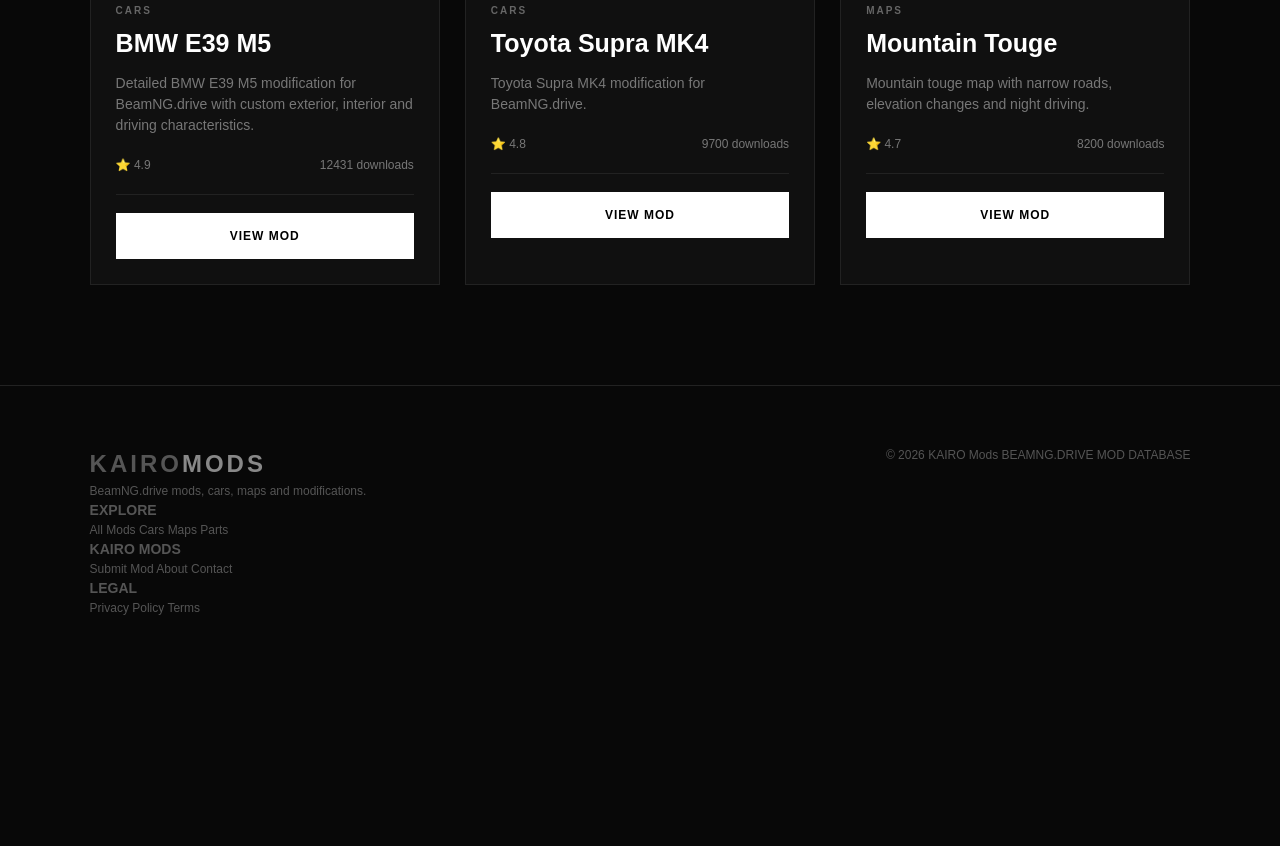
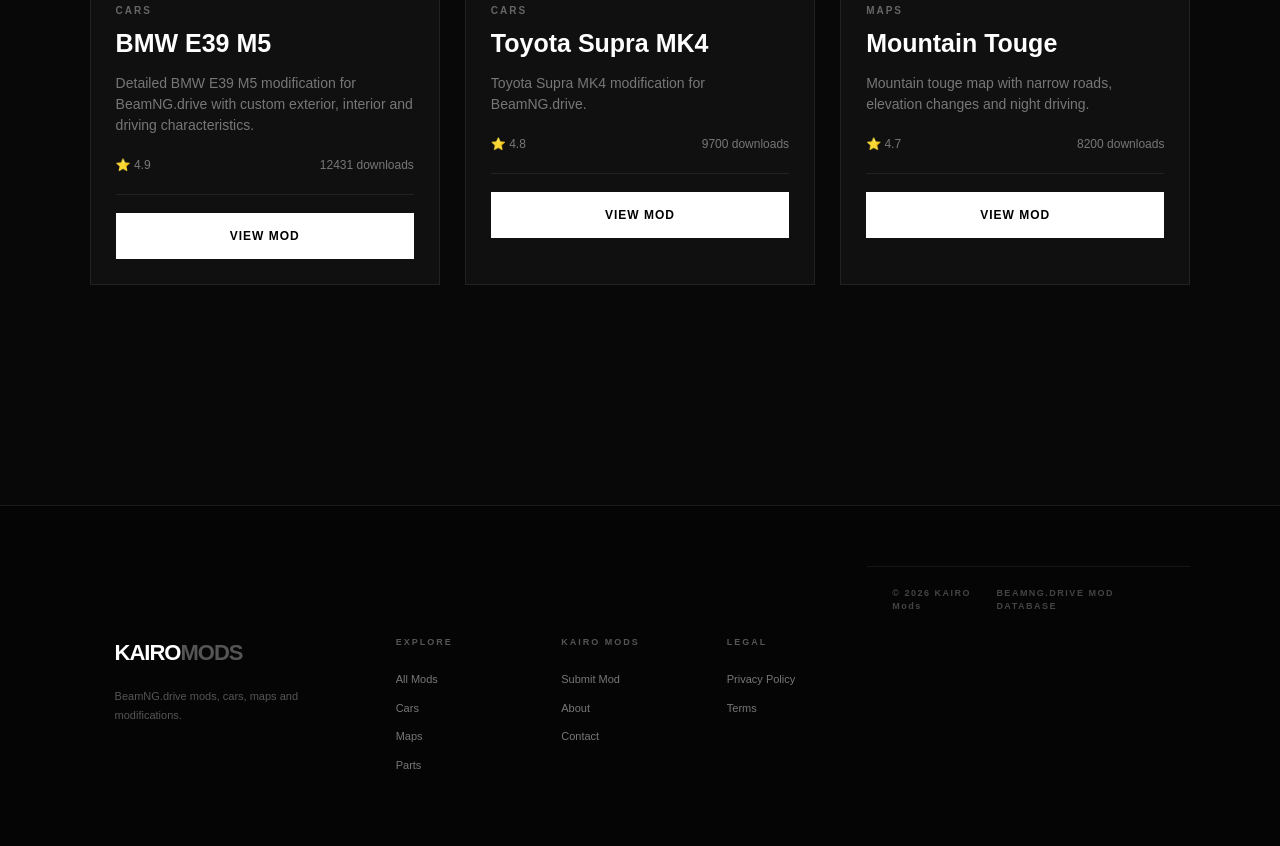
Before and after one commit to Danra1/kairo-mods, a plain HTML site: page index.html in a window 1280 px wide. Shown: the part 1239-2085 px from the top of the page. Before the commit the page ends 1916 px from the top, so only its background shows below. Drawn offline with Linux system fonts and the light colour scheme.

Commit message:
Update style.css

```diff
--- a/style.css
+++ b/style.css
@@ -1344,3 +1344,141 @@
     }
 
 }
+
+/* =========================
+   FOOTER V2
+========================= */
+
+.site-footer {
+    margin-top: 120px;
+
+    background: #050505;
+    border-top: 1px solid #1b1b1b;
+}
+
+
+.footer-main {
+    max-width: 1200px;
+
+    margin: 0 auto;
+    padding: 70px 25px;
+
+    display: grid;
+    grid-template-columns: 2fr 1fr 1fr 1fr;
+
+    gap: 50px;
+}
+
+
+.footer-brand .logo {
+    display: inline-block;
+
+    color: white;
+    text-decoration: none;
+
+    font-size: 22px;
+    font-weight: 900;
+    letter-spacing: -1px;
+}
+
+.footer-brand .logo span {
+    color: #555;
+}
+
+
+.footer-brand p {
+    max-width: 280px;
+
+    margin-top: 18px;
+
+    color: #555;
+
+    font-size: 11px;
+    line-height: 1.7;
+}
+
+
+.footer-column {
+    display: flex;
+    flex-direction: column;
+    gap: 12px;
+}
+
+
+.footer-column h3 {
+    margin: 0 0 10px;
+
+    color: #555;
+
+    font-size: 9px;
+    font-weight: 900;
+
+    letter-spacing: 2px;
+}
+
+
+.footer-column a {
+    color: #777;
+
+    text-decoration: none;
+
+    font-size: 11px;
+
+    transition: 0.2s ease;
+}
+
+
+.footer-column a:hover {
+    color: white;
+}
+
+
+.footer-bottom {
+    max-width: 1200px;
+
+    margin: 0 auto;
+
+    padding: 20px 25px;
+
+    display: flex;
+    justify-content: space-between;
+
+    border-top: 1px solid #151515;
+
+    color: #444;
+
+    font-size: 9px;
+    font-weight: 900;
+
+    letter-spacing: 1.5px;
+}
+
+
+/* =========================
+   FOOTER MOBILE
+========================= */
+
+@media (max-width: 800px) {
+
+    .footer-main {
+        grid-template-columns: 1fr 1fr;
+        gap: 40px 25px;
+    }
+
+}
+
+
+@media (max-width: 500px) {
+
+    .footer-main {
+        grid-template-columns: 1fr;
+        padding: 50px 20px;
+    }
+
+    .footer-bottom {
+        flex-direction: column;
+        gap: 10px;
+        padding: 20px;
+    }
+
+}
```
